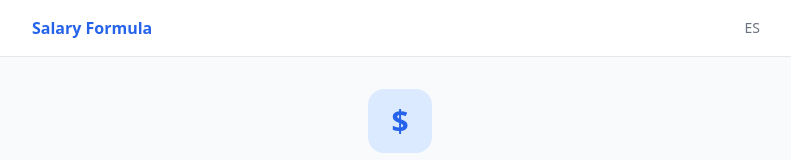
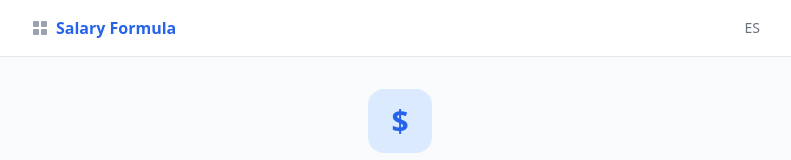
Before and after one commit to agile-toolkit/salary-formula, a React (Vite) app: page / in a window 1280 px wide. Shown: the top 160 px of the page, without its empty margins (240-1031 px from the left). Built offline with nearby package versions, Linux system fonts and the light colour scheme.

Commit message:
Add dashboard link to header

```diff
--- a/src/App.tsx
+++ b/src/App.tsx
@@ -85,12 +85,26 @@
     <div className="min-h-screen flex flex-col">
       <header className="bg-white border-b border-gray-200 sticky top-0 z-10">
         <div className="max-w-3xl mx-auto px-4 h-14 flex items-center justify-between">
+          <div className="flex items-center gap-2">
+            <a
+                          href="https://agile-toolkit.github.io/"
+                          title="Agile Toolkit"
+                          className="text-gray-400 hover:text-gray-600 transition-colors flex-shrink-0"
+                        >
+                          <svg className="w-4 h-4" viewBox="0 0 16 16" fill="currentColor">
+                            <rect x="1" y="1" width="6" height="6" rx="1"/>
+                            <rect x="9" y="1" width="6" height="6" rx="1"/>
+                            <rect x="1" y="9" width="6" height="6" rx="1"/>
+                            <rect x="9" y="9" width="6" height="6" rx="1"/>
+                          </svg>
+                        </a>
           <button
             onClick={() => setScreen('home')}
             className="font-semibold text-brand-600 hover:text-brand-700 transition-colors"
           >
             {t('app.title')}
           </button>
+          </div>
           <div className="flex items-center gap-1">
             {screen !== 'home' &&
               navItems.map(item => (
```
